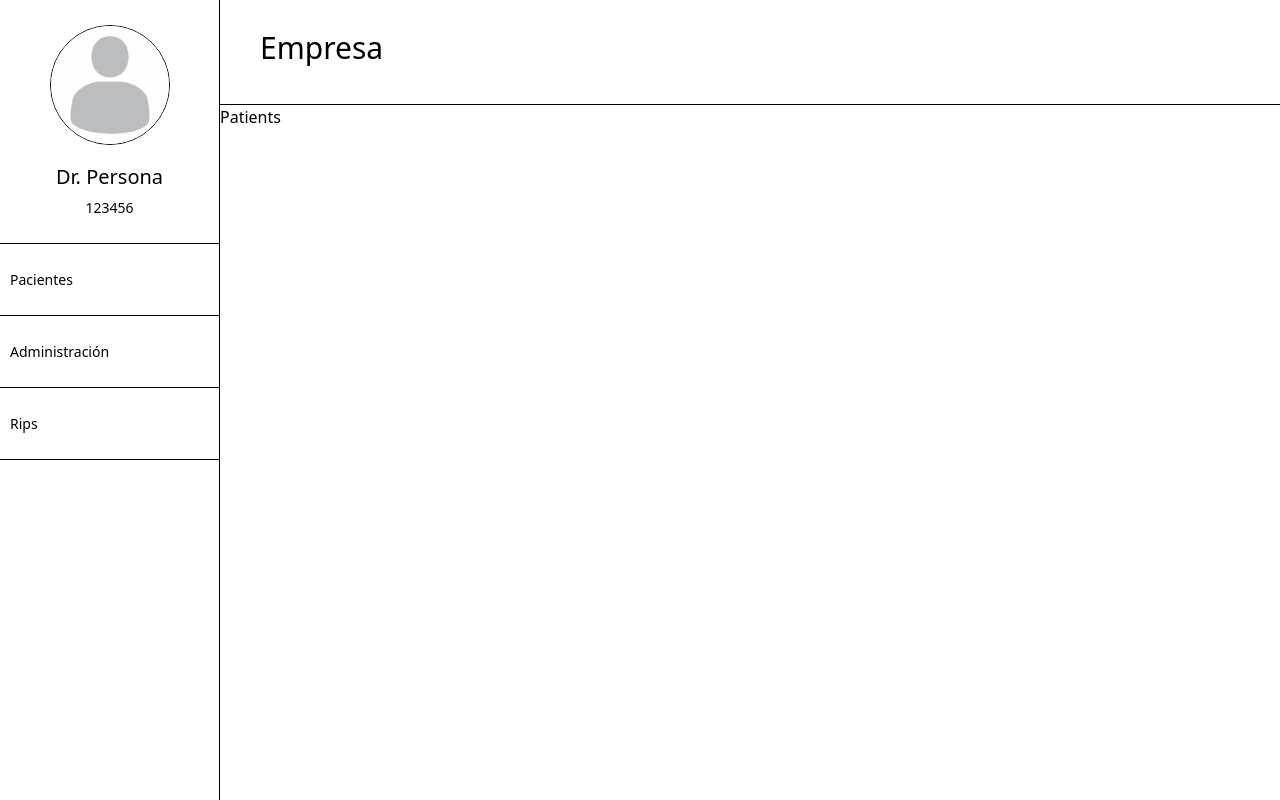
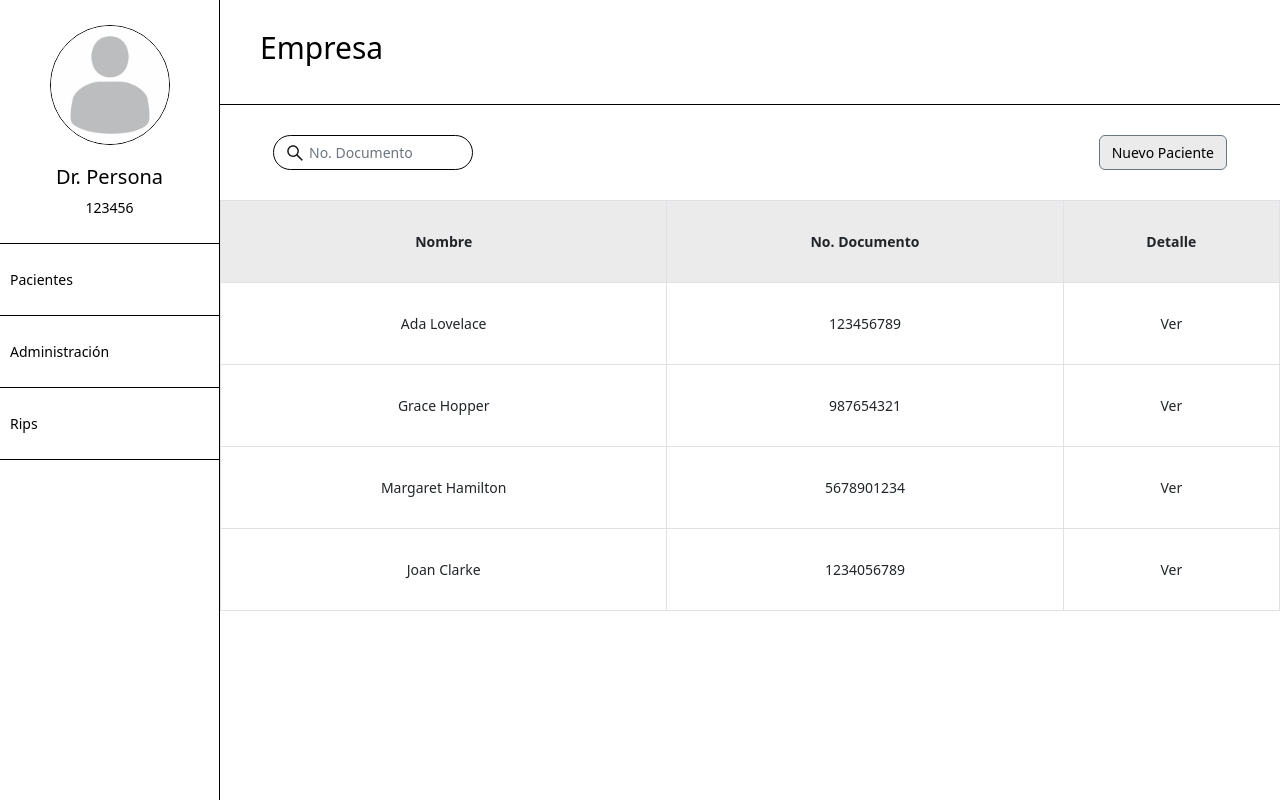
Before and after one commit to msebasv/frontend-saori, a React (Create React App) app: page /patients in a window 1280 px wide. Built offline with nearby package versions, Linux system fonts and the light colour scheme.

Commit message:
Add page patients and table

```diff
--- a/package.json
+++ b/package.json
@@ -10,6 +10,7 @@
     "react": "^18.2.0",
     "react-bootstrap": "^2.5.0",
     "react-dom": "^18.2.0",
+    "react-icons": "^4.4.0",
     "react-router-dom": "^6.3.0",
     "react-scripts": "5.0.1",
     "sass": "^1.54.8",
--- /dev/null
+++ b/src/components/TablePatients/index.js
@@ -0,0 +1,45 @@
+import React from "react";
+
+import { Table } from "react-bootstrap";
+
+import "./index.scss";
+
+const TablePatients = () => {
+  return (
+    <div className="container-table-patients">
+      <Table bordered size="md">
+        <thead>
+          <tr>
+            <th>Nombre</th>
+            <th>No. Documento</th>
+            <th>Detalle</th>
+          </tr>
+        </thead>
+        <tbody>
+          <tr>
+            <td>Ada Lovelace</td>
+            <td>123456789</td>
+            <td>Ver</td>
+          </tr>
+          <tr>
+            <td>Grace Hopper</td>
+            <td>987654321</td>
+            <td>Ver</td>
+          </tr>
+          <tr>
+            <td>Margaret Hamilton</td>
+            <td>5678901234</td>
+            <td>Ver</td>
+          </tr>
+          <tr>
+            <td>Joan Clarke</td>
+            <td>1234056789</td>
+            <td>Ver</td>
+          </tr>
+        </tbody>
+      </Table>
+    </div>
+  );
+};
+
+export default TablePatients;
--- /dev/null
+++ b/src/components/TablePatients/index.scss
@@ -0,0 +1,17 @@
+@import "../../styles/color.scss";
+
+.container-table-patients {
+  text-align: center;
+  padding: 30px 0;
+  font-size: 14px;
+
+  th {
+    padding: 30px 10px;
+    background-color: $gray-color;
+  }
+
+  td {
+    padding: 30px 10px;
+    background-color: $white-color;
+  }
+}
--- a/src/pages/Patients/index.js
+++ b/src/pages/Patients/index.js
@@ -1,8 +1,40 @@
 import React from "react";
+
+import { Form, Button } from "react-bootstrap";
+import { AiOutlineSearch } from "react-icons/ai";
+
+import TablePatients from "../../components/TablePatients";
+
 import "./index.scss";
 
 const Patients = () => {
-  return <div>Patients</div>;
+  return (
+    <div className="container-patients">
+      <div className="container-section-search-new">
+        <Form.Group className="input-search-document-container">
+          <Form.Control
+            id="inputSearchDocument"
+            type="text"
+            placeholder="No. Documento"
+            className="input-search-document"
+          />
+          <AiOutlineSearch className="icon-search-document" />
+        </Form.Group>
+        <Form.Group className="button-new-patiente-container">
+          <Button
+            variant="secondary"
+            type="submit"
+            className="button-new-patient"
+          >
+            Nuevo Paciente
+          </Button>
+        </Form.Group>
+      </div>
+      <div className="container-section-table-patients">
+        <TablePatients />
+      </div>
+    </div>
+  );
 };
 
 export default Patients;
--- a/src/pages/Patients/index.scss
+++ b/src/pages/Patients/index.scss
@@ -0,0 +1,65 @@
+@import "../../styles/color.scss";
+
+.container-patients {
+  display: flex;
+  justify-content: center;
+  flex-direction: column;
+  align-items: center;
+  padding-top: 30px;
+
+  .container-section-search-new {
+    display: flex;
+    width: 90%;
+    justify-content: space-between;
+    text-align: center;
+    align-items: center;
+
+    .input-search-document-container {
+      display: flex;
+      position: relative;
+      width: 200px;
+
+      .input-search-document {
+        border: 1px solid $black-color;
+        border-radius: 50px;
+        padding-left: 35px;
+        font-size: 14px;
+
+        &:focus {
+          border: 1px solid $black-color;
+          box-shadow: none;
+        }
+      }
+
+      .icon-search-document {
+        z-index: 10;
+        color: #191919;
+        position: absolute;
+        width: 20px;
+        height: 20px;
+        left: 12px;
+        top: 50%;
+        transform: translateY(-50%);
+      }
+    }
+
+    .button-new-patiente-container {
+      .button-new-patient {
+        font-size: 14px;
+        background-color: $gray-color;
+        color: $black-color;
+        &:focus {
+          border: 1px solid $black-color;
+          box-shadow: none;
+        }
+        &:hover {
+          background-color: #d2d2d2;
+        }
+      }
+    }
+  }
+
+  .container-section-table-patients {
+    width: 100%;
+  }
+}
```
Also changed, not shown: 2 other files (tests, documents, lock files or other folders).
